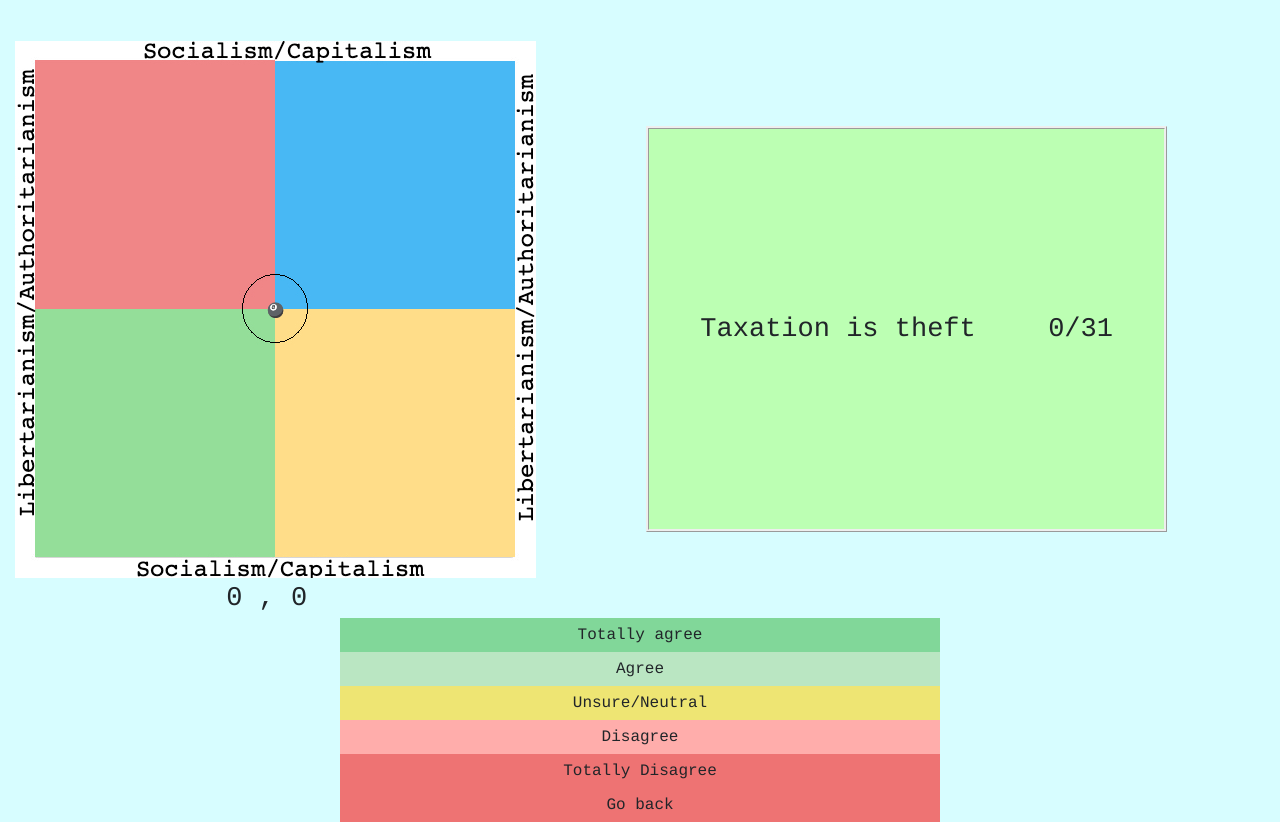
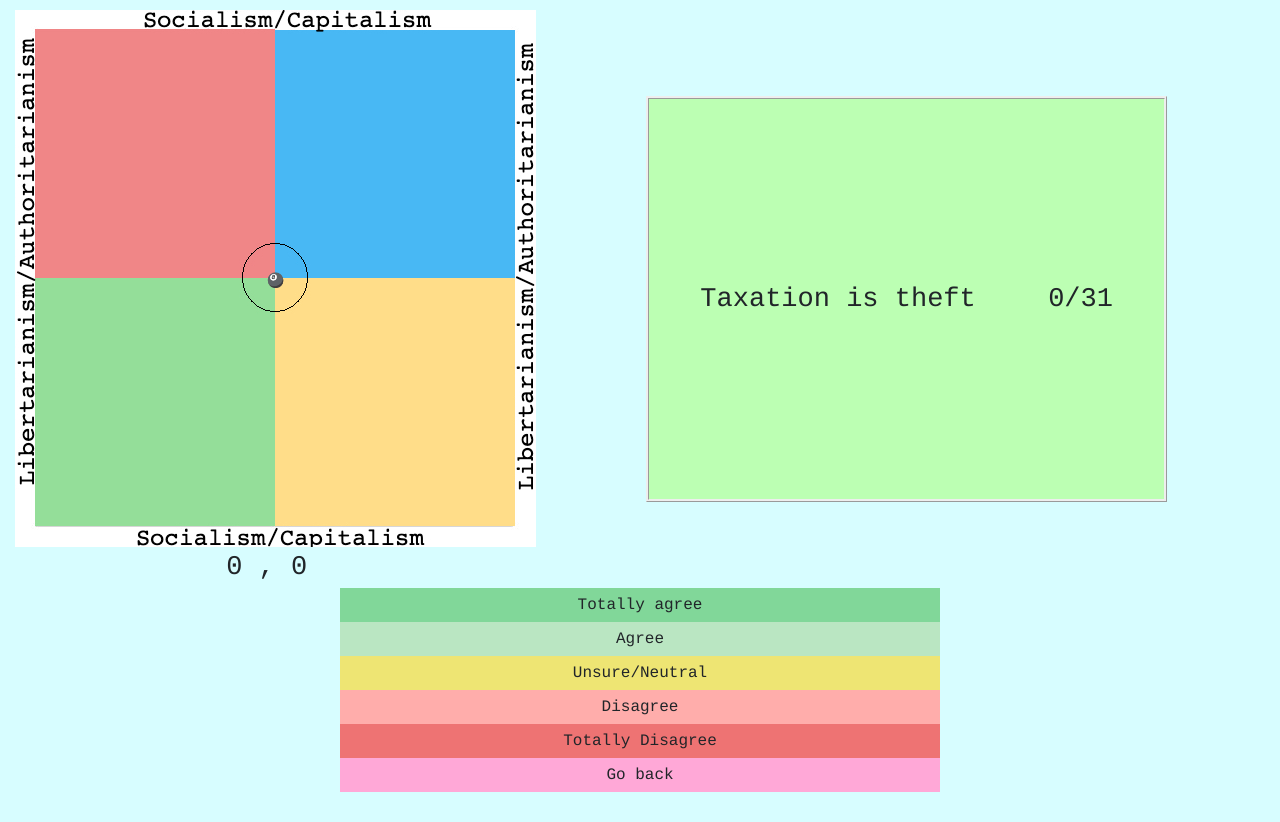
Before and after one commit to Kibranoz/polcompass, a React (Create React App) app: page /#/ in a window 1280 px wide. After the commit the page ends 800 px from the top, so only its background shows below. Built offline with nearby package versions, Linux system fonts and the light colour scheme.

Commit message:
added back button

```diff
--- a/src/AnswerSelection/AnswerSelection.js
+++ b/src/AnswerSelection/AnswerSelection.js
@@ -13,49 +13,41 @@ class AnswerSelection extends Component{
       }
       chooseUpdateInfos = (answer,intensity) => {
         return this.updateInfos.bind(this,answer,intensity);
-        this.infos = {lastAffected:this.props.question["affects"],lastDirection:Number(this.props.question["direction"]),lastIntensity:intensity, lastAnswer:answer, canGoBack:true};
       }
 
       updateInfos = (answer,intensity) => {
         this.infos = {lastAffected:this.props.question["affects"],lastDirection:Number(this.props.question["direction"]),lastIntensity:intensity, lastAnswer:answer, canGoBack:true};
       }
 
-
-
       updateInfosBack = () => {
         this.infos.canGoBack = false;
-
       }
       chooseAppropriateClickHandler = (answer, intensity) => {
-        //this.setState({lastAffected:this.props.question["affects"]});
-        //console.log(this.infos);
-        return this.props.clickHandlerFunctions[this.props.question["affects"]].bind(this,answer*intensity*Number(this.props.question["direction"]))
+        return this.props.clickHandlerFunctions[this.props.question["affects"]].bind(this,answer*intensity*Number(this.props.question["direction"]),1)
       }
 
-      switchQuestion = (by=1) =>
-      {
-        return this.props.questionHandler.bind(this,by);
-      }
       backHandler = () => {
         if (this.infos.canGoBack){
           this.infos.canGoBack = false;
-          console.log(this.infos);
-          //this.setState({canGoBack:false});
-          return this.props.clickHandlerFunctions[this.infos.lastAffected].bind(this,-1*this.infos.lastAnswer*this.infos.lastIntensity*this.infos.lastDirection)
+          return this.props.clickHandlerFunctions[this.infos.lastAffected.toString()].bind(this,-1*this.infos.lastAnswer*this.infos.lastIntensity*Number(this.infos.lastDirection),-1)
 
         }
+        else {
+          return this.props.clickHandlerFunctions[this.infos.lastAffected.toString()].bind(this,0,0)
 
+        }
+        //call in frangments is okay, because we want the return of this function
       }
       render(){
         return(
           <div className = "questionArea">
             <Fragment>
-                <AnswerButton answer="Totally agree" questionHandler = {this.switchQuestion} color = "#81D799" clickHandler={this.chooseAppropriateClickHandler(1,2)} updater={this.chooseUpdateInfos(1,2)} ></AnswerButton>
-                <AnswerButton answer="Agree" questionHandler = {this.switchQuestion} clickHandler={this.chooseAppropriateClickHandler(1,1)} color="#BAE6C2" updater={this.chooseUpdateInfos(1,1)} ></AnswerButton>
-                <AnswerButton answer="Unsure/Neutral" questionHandler = {this.switchQuestion} color = "#EEE573"></AnswerButton>
-                <AnswerButton answer="Disagree" questionHandler = {this.switchQuestion} color = "#FFADAB" clickHandler={this.chooseAppropriateClickHandler(-1,1)} updater={this.chooseUpdateInfos(-1,1)}></AnswerButton>
-                <AnswerButton answer="Totally Disagree" questionHandler = {this.switchQuestion} color = "#EE7373" clickHandler={this.chooseAppropriateClickHandler(-1,2)}updater={this.chooseUpdateInfos(-1,2)}></AnswerButton>
-                <AnswerButton answer="Go back" questionHandler = {this.switchQuestion(-1)} color = "#EE7373" clickHandler={this.backHandler}updater={this.updateInfosBack} ></AnswerButton>
+                <AnswerButton answer="Totally agree" color = "#81D799" clickHandler={this.chooseAppropriateClickHandler(1,2)} updater={this.chooseUpdateInfos(1,2)} ></AnswerButton>
+                <AnswerButton answer="Agree"  clickHandler={this.chooseAppropriateClickHandler(1,1)} color="#BAE6C2" updater={this.chooseUpdateInfos(1,1)} ></AnswerButton>
+                <AnswerButton answer="Unsure/Neutral" clickHandler={this.chooseAppropriateClickHandler(0,0)} updater={this.chooseUpdateInfos(0,0)} color = "#EEE573"></AnswerButton>
+                <AnswerButton answer="Disagree"  color = "#FFADAB" clickHandler={this.chooseAppropriateClickHandler(-1,1)} updater={this.chooseUpdateInfos(-1,1)}></AnswerButton>
+                <AnswerButton answer="Totally Disagree"  color = "#EE7373" clickHandler={this.chooseAppropriateClickHandler(-1,2)}updater={this.chooseUpdateInfos(-1,2)}></AnswerButton>
+                <AnswerButton answer="Go back" color = "#ffa8d7" clickHandler={this.backHandler()}updater={this.updateInfosBack} ></AnswerButton>
             </Fragment>
             </div>
         )
--- a/src/App.css
+++ b/src/App.css
@@ -27,7 +27,9 @@
 .App-link {
   color: #61dafb;
 }
-
+#separator{
+  height:10px;
+}
 .qContainer{
   display: flex;
   align-content: center;
--- a/src/App.js
+++ b/src/App.js
@@ -74,18 +74,20 @@ class App extends Component{
 
     };
   }
-  changeEconomicStateBy = (number) => {
+  changeEconomicStateBy = (number,doSwitch) => {
     //on ne peut que passer des fonctions anonymes
     //num
-    this.switchQuestion();
+    this.switchQuestion(doSwitch);
     this.setState({economic:this.state.economic+number});
+    console.log(this.state)
   }
 
-  changeSocialStateBy = (number) => {
+  changeSocialStateBy = (number,doSwitch) => {
     //on ne peut que passer des fonctions anonymes
     //number = 0;
-    this.switchQuestion();
+    this.switchQuestion(doSwitch);
     this.setState({social:this.state.social+number});
+    console.log(this.state)
   }
   switchQuestion = (by=1) => {
     if (this.state.questionIndex<31){
@@ -93,15 +95,13 @@ class App extends Component{
     console.log('next')
   }
   }
-  lastQuestion = () =>{
-    if (this.state.questionIndex<0){
-      this.setState({questionIndex:this.state.questionIndex-1});
-  }}
+
+
 
   render(){
   return (
     <div className="App">
-      <br></br>
+      <div id="separator"></div>
       <div className="container-fluid">
       <div className = "row">
       <div className="col-xl-5">
@@ -111,7 +111,7 @@ class App extends Component{
     <Question questionString = {this.questions[this.state.questionIndex]["question"]} index ={ this.state.questionIndex}></Question>
     </div>
     </div></div>
-    <AnswerSelection question = {this.questions[this.state.questionIndex]} questionHandler = {this.switchQuestion} clickHandlerFunctions={{"economic":this.changeEconomicStateBy,"social": this.changeSocialStateBy}}></AnswerSelection>
+    <AnswerSelection question = {this.questions[this.state.questionIndex]} questionHandler = {this.switchQuestion} clickHandlerFunctions={{"economic":this.changeEconomicStateBy,"social": this.changeSocialStateBy}} clickHandlerFunctionsII={{"economic":this.changeEconomicStateBy,"social": this.changeSocialStateBy}}></AnswerSelection>
     </div>
   );
   }
```
